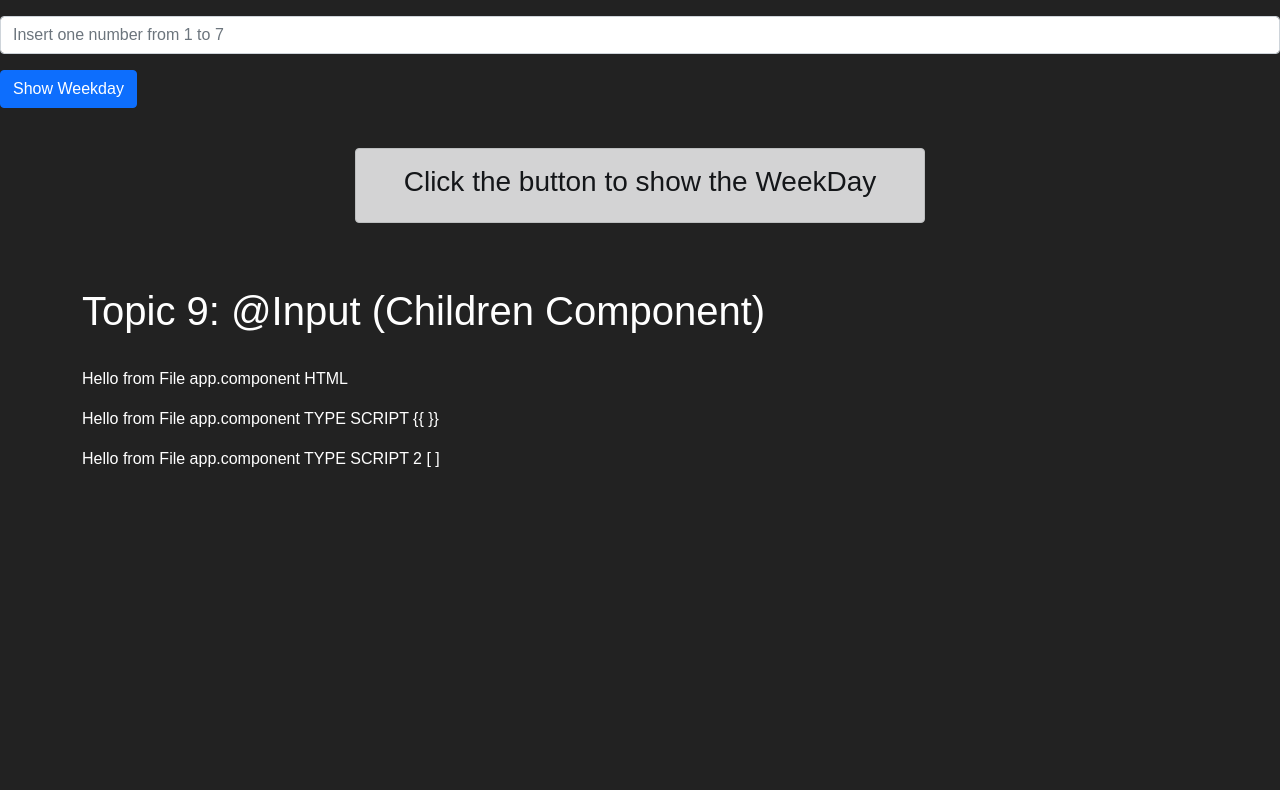
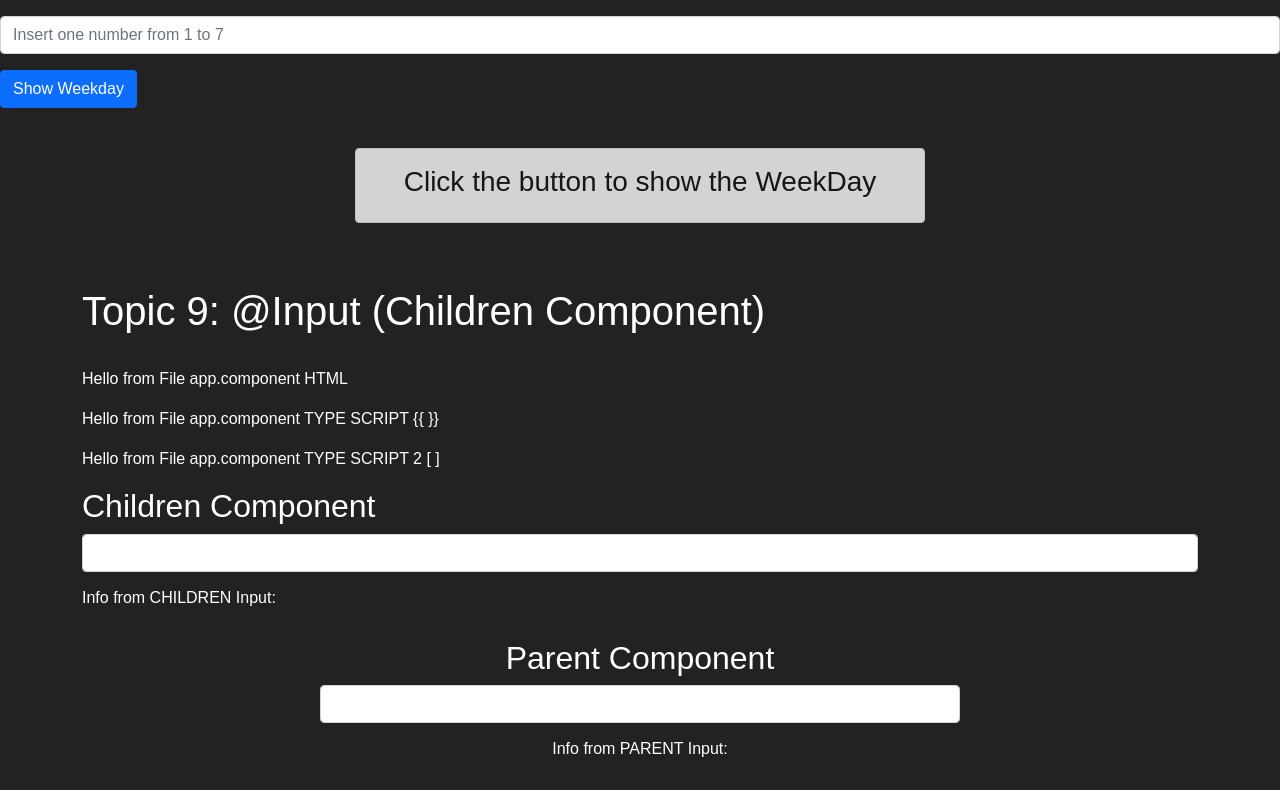
Before and after one commit to abrahamTech/Angular-BasicTopics, an Angular app: page / in a window 1280 px wide. Shown: the part 2167-2957 px from the top of the page. Before the commit the page ends 2654 px from the top, so only its background shows below. Built offline with nearby package versions, Linux system fonts and the light colour scheme.

Commit message:
Parent and children inputs have been included to link the text you input with an Input variable

```diff
--- a/projects/basic-concepts/src/app/app.component.html
+++ b/projects/basic-concepts/src/app/app.component.html
@@ -13,4 +13,12 @@
 <app-loops></app-loops>
 
 <br><br>
-<app-children dataFromHtml="Hello from File app.component HTML" dataFromTypescript="{{dataFromTypescriptVar}}" [dataFromTypescript2]="dataFromTypescriptVar2"></app-children>
+<app-children dataFromHtml="Hello from File app.component HTML" dataFromTypescript="{{dataFromTypescriptVar}}" [dataFromTypescript2]="dataFromTypescriptVar2" [dataFromInput]="dataFromInput"></app-children>
+<br>
+<div class="d-flex flex-column justify-content-center align-items-center">
+    <h2 class="mb-2">Parent Component</h2>
+
+    <input type="text" class="form-control w-50 mb-3" [(ngModel)]="dataFromInput">
+    <h6>Info from PARENT Input: {{dataFromInput}}</h6>
+</div>
+<br>
--- a/projects/basic-concepts/src/app/app.component.ts
+++ b/projects/basic-concepts/src/app/app.component.ts
@@ -11,4 +11,5 @@ export class AppComponent {
   dataFromTypescriptVar = "Hello from File app.component TYPE SCRIPT {{ }}";
   dataFromTypescriptVar2 = "Hello from File app.component TYPE SCRIPT 2 [ ]";
 
+  dataFromInput = "";
 }
--- a/projects/basic-concepts/src/app/app.module.ts
+++ b/projects/basic-concepts/src/app/app.module.ts
@@ -7,6 +7,8 @@ import { ButtonsComponent } from './buttons/buttons.component';
 import { TemplateVariablesComponent } from './template-variables/template-variables.component';
 import { LoopsComponent } from './loops/loops.component';
 import { ChildrenComponent } from './children/children.component';
+
+import { FormsModule } from '@angular/forms';
 
 @NgModule({
   declarations: [
@@ -18,7 +20,8 @@ import { ChildrenComponent } from './children/children.component';
     ChildrenComponent
   ],
   imports: [
-    BrowserModule
+    BrowserModule,
+    FormsModule
   ],
   providers: [],
   bootstrap: [AppComponent]
--- a/projects/basic-concepts/src/app/children/children.component.html
+++ b/projects/basic-concepts/src/app/children/children.component.html
@@ -7,5 +7,9 @@
     <p>{{dataFromTypescript}}</p>
     <p>{{dataFromTypescript2}}</p>
 
-    <h6>{{dataFromInput}}</h6>
+    <h2>Children Component</h2>
+    <!-- To work with [(ngModel)] add Forms Module in the file app.module.ts -->
+    <input type="text" class="form-control mb-3" [(ngModel)]="dataFromInput">
+
+    <h6>Info from CHILDREN Input: {{dataFromInput}}</h6>
 </div>
```
